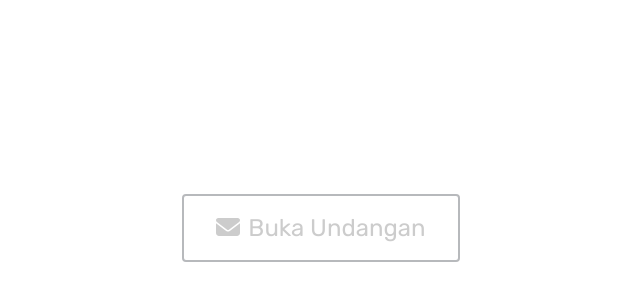
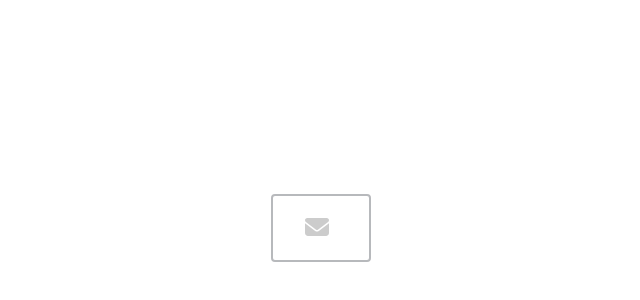
Before and after one commit to norfabagas/wedding-fe, a Next.js app: page / in a window 1280 px wide. Shown: the part 134-434 px from the top of the page, without its empty margins (319-959 px from the left). Built offline with nearby package versions, Linux system fonts and the light colour scheme; a web font is replaced by a local one.

Commit message:
Change envelope button text to env

```diff
--- a/src/components/Home/Envelope.js
+++ b/src/components/Home/Envelope.js
@@ -11,7 +11,7 @@ export default function Envelope() {
 
                     <Button
                         href="/main"
-                        text="Buka Undangan"
+                        text={process.env.OPEN_INVITATION_MSG}
                         iconDefault={faEnvelope}
                         iconHovered={faEnvelopeOpen} />
 
```
Also changed, not shown: 1 other file (tests, documents, lock files or other folders).
